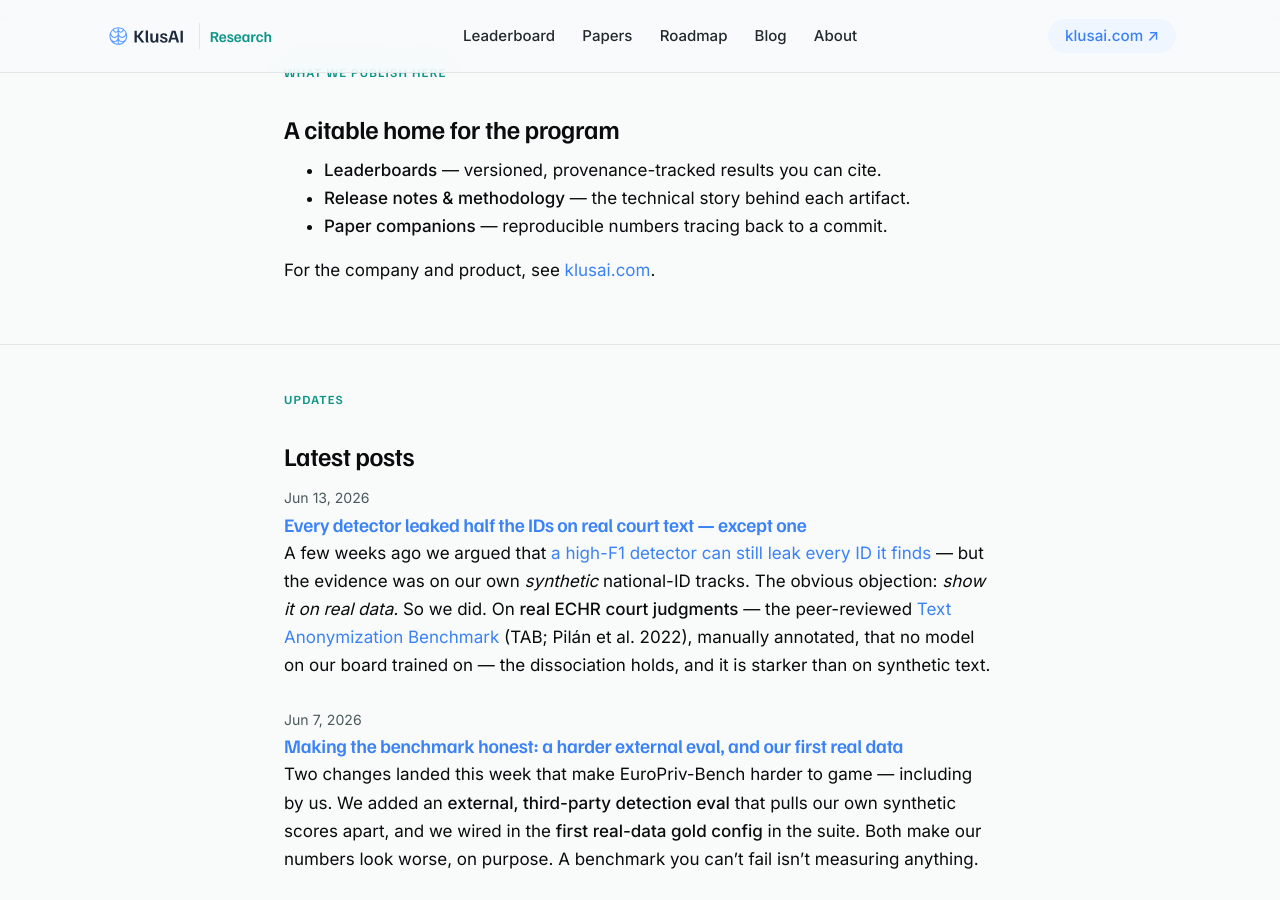
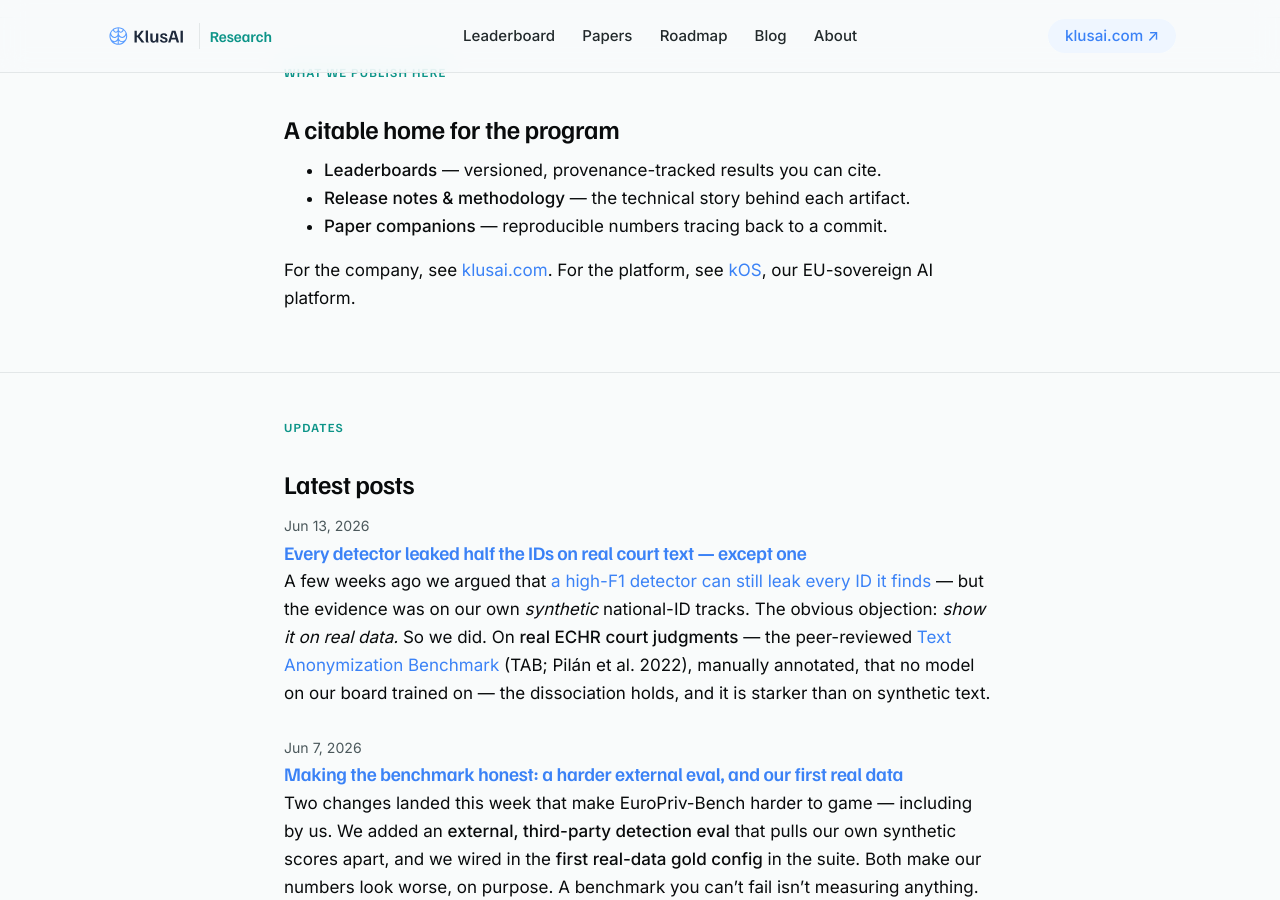
Before and after one commit to klusai/klusai-pages-research, a Jekyll site: the page built from index.md, in a window 1280 px wide and 900 px high, scrolled down 2066 px. Built offline with Jekyll 4.4.1, drawn with Linux system fonts in a browser that asks for light colours.

Commit message:
Name kOS and link the platform page from the research bridge line (#27)
MAR-25 asks for the "For the company and product, see klusai.com" line to name
the new story. Until today there was nothing specific to point at: kOS had no
page, and the nav link went to the homepage. MAR-13 shipped /platform, so the
bridge can name the platform instead of gesturing at the company.

Deliberately does not claim this research runs on kOS. An earlier draft said
"the platform this research ships on", which reads well and is not something I
can support: whether kp-deid or the EuroPriv tooling actually runs inside the
platform is not written down anywhere I could check. The line now claims only
that kOS is our platform, which is true and is what klusai.com/platform says.

BLOCKED until /platform is live in production. It merged to klusai-webos main
today, which deploys staging; production ships on the nightly CalVer release, so
https://klusai.com/platform/ is a 404 right now. Held as a draft rather than
merged, because a bridge link to a 404 is worse than the vague line it replaces.

Co-authored-by: Mihai Nadăș <1038036+mihainadas@users.noreply.github.com>

```diff
--- a/index.md
+++ b/index.md
@@ -121,6 +121,10 @@ list_title: "Latest posts"
       <li><strong>Release notes &amp; methodology</strong> — the technical story behind each artifact.</li>
       <li><strong>Paper companions</strong> — reproducible numbers tracing back to a commit.</li>
     </ul>
-    <p>For the company and product, see <a href="https://klusai.com">klusai.com</a>.</p>
+    <p>
+      For the company, see <a href="https://klusai.com">klusai.com</a>.
+      For the platform, see <a href="https://klusai.com/platform/">kOS</a>,
+      our EU-sovereign AI platform.
+    </p>
   </div>
 </section>
```
